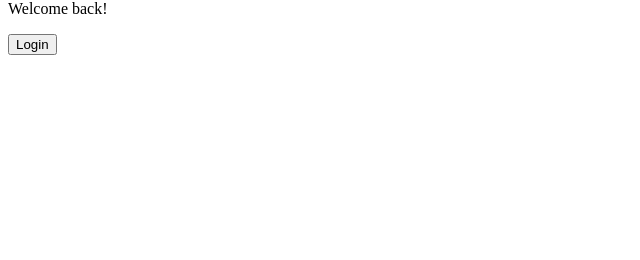
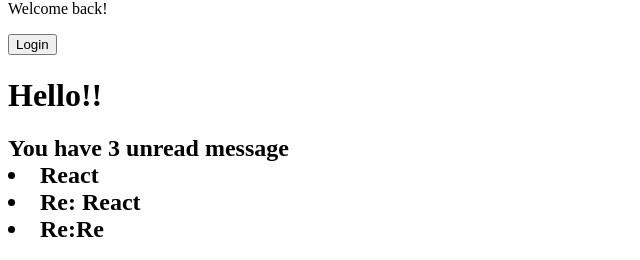
Before and after one commit to rahulvishwakarm/React-Fundamentals, a React (Create React App) app in the folder react-basics/: page / in a window 1280 px wide. Shown: the part 794-1054 px from the top of the page, without its empty margins (0-640 px from the left). Before the commit the page ends 857 px from the top, so only its background shows below. Built offline with nearby package versions, Linux system fonts and the light colour scheme.

Commit message:
InLine If Logical Opeartor

```diff
--- a/react-basics/src/App.js
+++ b/react-basics/src/App.js
@@ -2,6 +2,7 @@ import ClassComponent from "./Component and Props/ClassComponent";
 import ExtractingComponent from "./Component and Props/ExtractingComponent";
 import FuncComponent from "./Component and Props/FuncComponent";
 import ConditionalRendering1 from "./Conditional Rendering/ConditionalRendering1";
+import InLIneIfLogicalAndOperator from "./Conditional Rendering/InLIneIfLogicalAndOperator";
 import MainElementVariable from "./Conditional Rendering/MainElementVariable";
 import ArgumentPassingInEvenetHandlers from "./HandlingEvents/ArgumentPassingInEvenetHandlers";
 import EventHandler from "./HandlingEvents/EventHandler";
@@ -11,7 +12,7 @@ import RenderElement from "./Rendering Element/RenderElement";
 import Rendering from './State and LifeCycle/Rendering';
 
 function App() {
-
+    const message = ["React","Re: React","Re:Re"]
   return (
     <div className="App">
 
@@ -37,6 +38,9 @@ function App() {
         {/* Conditional Rendering */}
         <ConditionalRendering1 isLogged={false}/>
         <MainElementVariable/>
+
+        {/* InlIn Logical If */}
+        <InLIneIfLogicalAndOperator unreadMessage={message}/>
     </div>
   );
 }
--- /dev/null
+++ b/react-basics/src/Conditional Rendering/InLIneIfLogicalAndOperator.js
@@ -0,0 +1,26 @@
+import React from 'react';
+
+function InLIneIfLogicalAndOperator(props) {
+    const unreadMessage = props.unreadMessage;
+    return (
+        <div>
+            <h1>Hello!!</h1>
+            {
+                unreadMessage.length>0 &&
+                <h2>
+                    You have {unreadMessage.length} unread message
+                    {
+                        unreadMessage.map(mess=>(
+                            <li>
+                                {mess}
+                            </li>
+                        ))
+                    }
+                </h2>
+            }
+        </div>
+    )
+}
+
+
+export default  InLIneIfLogicalAndOperator;
```
